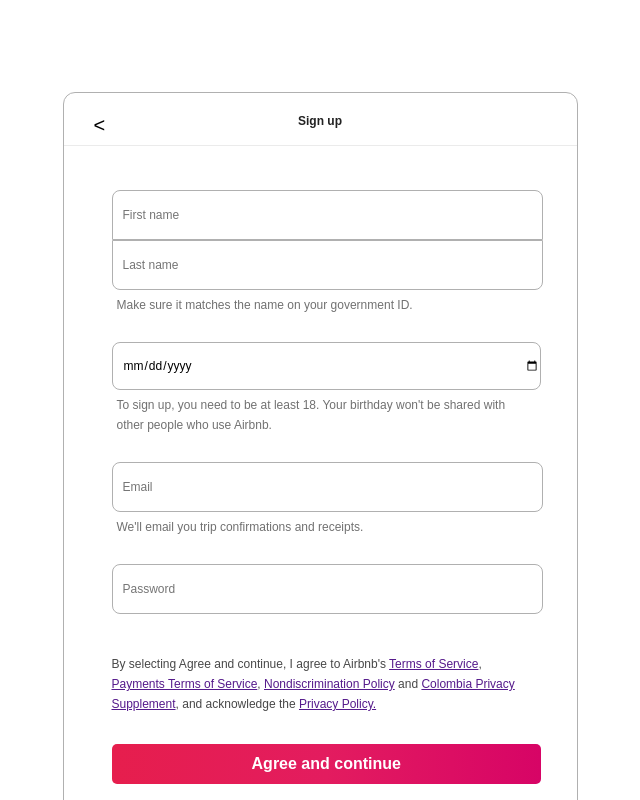
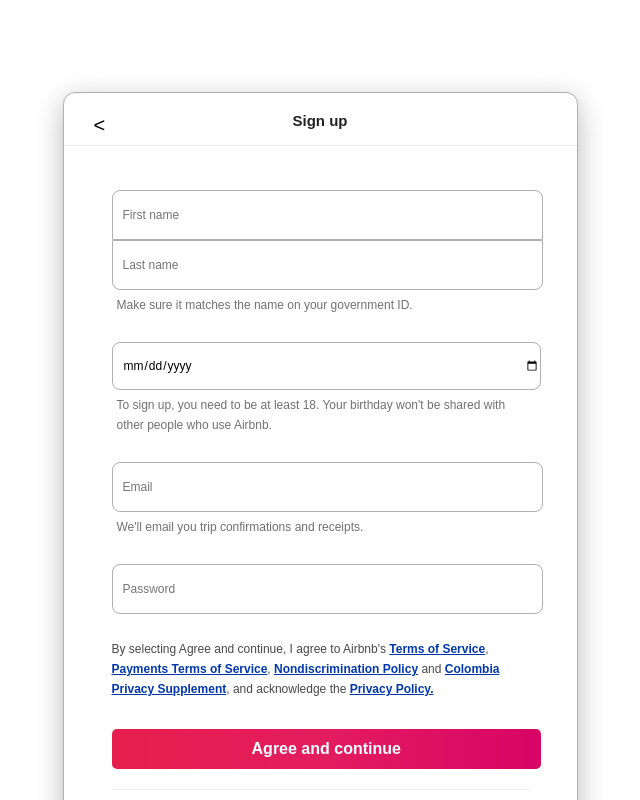
Before and after one commit to Jessaleem/copyairbnb, a React (Create React App) app: page / in a window 1280 px wide. Shown: the top 800 px of the page, without its empty margins (320-960 px from the left). Built offline with nearby package versions, Linux system fonts and the light colour scheme.

Commit message:
feat:update privacy policies

```diff
--- a/src/components/Sign-In-form/index.jsx
+++ b/src/components/Sign-In-form/index.jsx
@@ -23,7 +23,8 @@ function Signupform () {
                     <input className="signup__textbox" type="email" name="email" placeholder="Email" />
                     <p className="signup__helptext">We'll email you trip confirmations and receipts.</p>
                     <input className="signup__textbox" type="password" name="password" placeholder="Password"/>
-                    <p className="signup__policies1">By selecting Agree and continue, I agree to Airbnb's <a target="blank" href="">Terms of Service</a>, <a target="blank" href="">Payments Terms of Service</a>, <a target="blank" href="">Nondiscrimination Policy</a> and <a target="blank" href="">Colombia Privacy Supplement</a>, and acknowledge the <a target="blank" href="">Privacy Policy.</a></p>
+                    <p className="signup__policies1">By selecting Agree and continue, I agree to Airbnb's <a className="signup__policies2" target="blank">Terms of Service</a>,
+                     <a className="signup__policies2" target="blank"> Payments Terms of Service</a>, <a className="signup__policies2" target="blank"> Nondiscrimination Policy</a> and <a className="signup__policies2" target="blank">Colombia Privacy Supplement</a>, and acknowledge the <a className="signup__policies2" target="blank">Privacy Policy.</a></p>
                     <button className="signup__btn"><b>Agree and continue</b></button>
                     <p className="signup__final">Airbnb will send you members-only deals, inspiration, marketing emails, and push notifications. You can opt out of receiving these at any time in your account settings or directly from the marketing notification.
                     </p>
--- a/src/components/Sign-In-form/styles.scss
+++ b/src/components/Sign-In-form/styles.scss
@@ -40,7 +40,6 @@
     justify-content: center;
     padding: 0px 24px;
     flex-direction:column;
-   //  flex: 0 0 auto;
     align-items: center;
     min-height: 48px;
     line-height: 20px;
@@ -50,7 +49,7 @@
     margin-top: -20px;
     border-bottom: 1px solid rgb(235, 235, 235);
     color: rgb(34, 34, 34);
-    font-size: 16px;
+    font-size: 10px;
     font-weight: bold;
     font-family: 'Manrope', sans-serif;
 
@@ -149,8 +148,14 @@
     font-size: 12px;
     font-family: 'Manrope', sans-serif;
     font-weight: 400;
-    margin-top: 20px;
-    padding-top: 20px;
+    margin-top: 10px;
+    padding-top: 15px;
+}
+
+.signup__policies2{
+   color:rgb(0, 56, 171);
+   text-decoration: underline;
+   font-weight: 600;
 }
 
 .signup__btn{
@@ -247,7 +252,7 @@
     max-width: 465px;
     border-radius: 12px;
     border: 1px solid #B0B0B0;
-    box-shadow: none;
+    box-shadow: rgb(0 0 0 / 28%) 0px 8px 28px;;
  }
 
  .signup__header{
@@ -255,7 +260,7 @@
 
  }
  .signup_headerbox{
-    font-size: 8px;
+    font-size: 10px;
 
 }
 }
```
